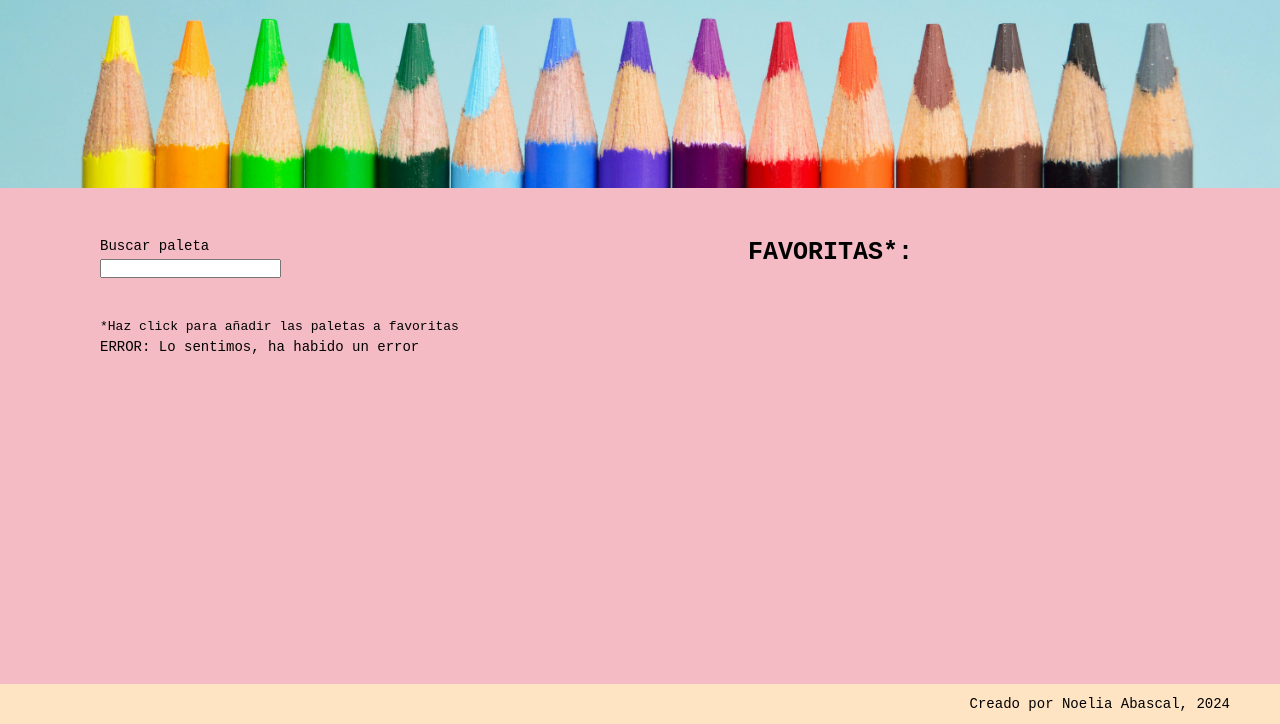
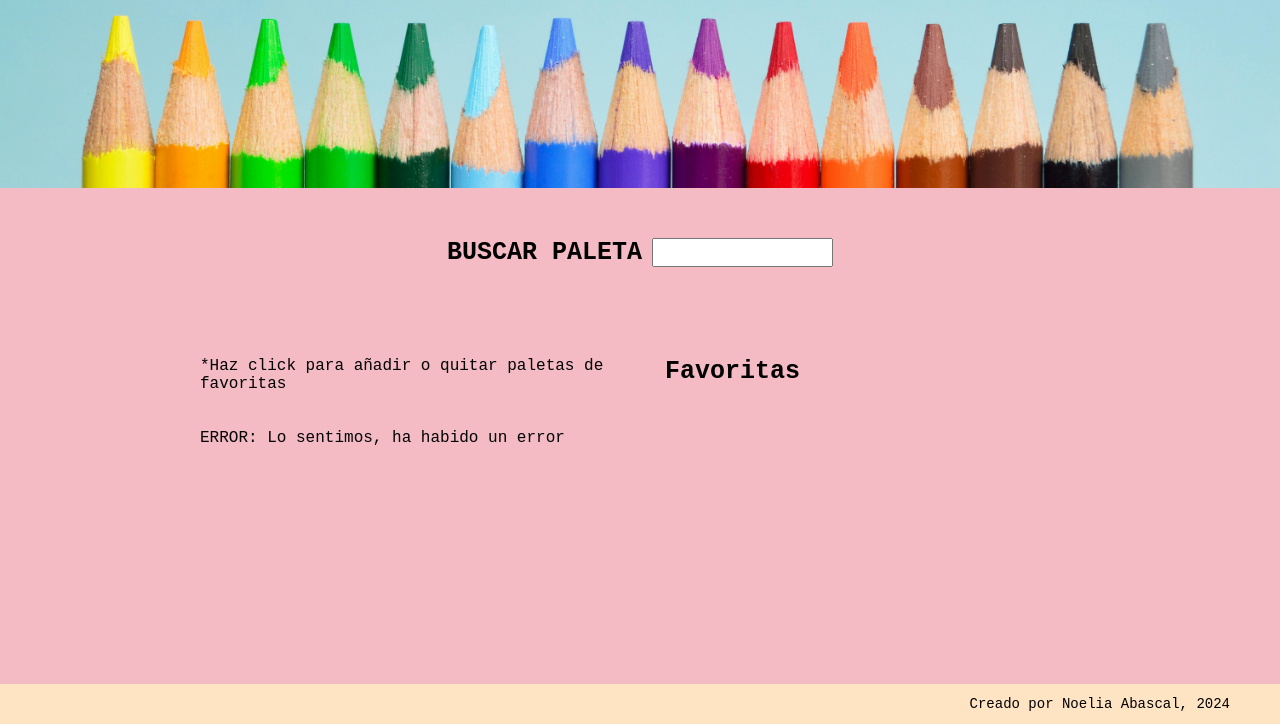
Before and after one commit to elialcodes/ejercicio-paletas-modulo-2, a website built with Vite: page src/index.html in a window 1280 px wide. Shown: the part 76-800 px from the top of the page. Built offline with nearby package versions, Linux system fonts and the light colour scheme; no server answers.

Commit message:
new layout

```diff
--- a/src/js/main.js
+++ b/src/js/main.js
@@ -23,8 +23,6 @@ function handleFavoritePalettes(event) {
   } else {
     favoriteList.splice(indexFavoritePalettes, 1);
   }
-  console.log(favoriteList);
-  console.log(palettesList);
   renderPalettes(favoriteList, containerFavorite); //pintamos las paletas favoritas en el contenedor de favoritas
 }
 
--- a/src/partials/main.html
+++ b/src/partials/main.html
@@ -1,13 +1,17 @@
 <main>
-  <div class="container__search">
-    <p class="p__search">Buscar paleta</p>
+  <div class="search">
+    <h2 class="p__search">BUSCAR PALETA</h2>
     <input class="input__search js-search" type="text" />
-    <div class="container__main js-container-main"></div>
-    <p class="p__favorite">*Haz click para añadir las paletas a favoritas</p>
-    <p class="js-message-error"></p>
   </div>
-  <div class="container__favorite">
-    <h2>FAVORITAS*:</h2>
-    <div class="container__main js-container-favorite"></div>
+  <div class="container__global">
+    <div class="container__search">
+      <p class="p__favorite">*Haz click para añadir o quitar paletas de favoritas</p>
+      <div class="container__main js-container-main"></div>
+      <p class="js-message-error"></p>
+    </div>
+    <div class="container__favorite">
+      <h2>Favoritas</h2>
+      <div class="container__main js-container-favorite"></div>
+    </div>
   </div>
 </main>
--- a/src/scss/layout/_main.scss
+++ b/src/scss/layout/_main.scss
@@ -1,19 +1,34 @@
 main {
   padding: 20px;
-  display: flex;
-  justify-content: space-between;
   @media (min-width: 768px) {
     padding: 50px 100px;
   }
 }
 
+.search {
+  display: flex;
+  gap: 10px;
+  justify-content: center;
+  margin-bottom: 20px;
+}
+.container__global {
+  display: flex;
+  flex-direction: row;
+  justify-content: space-between;
+  gap: 20px;
+  @media (min-width: 768px) {
+    padding: 50px 100px;
+    gap: 50px;
+  }
+}
+
 .container__search,
 .container__favorite {
-  width: 40%;
+  width: 50%;
 }
 
 h2 {
-  font-size: 20px;
+  font-size: 18px;
   margin-bottom: 10px;
   @media (min-width: 768px) {
     font-size: 25px;
@@ -22,12 +37,14 @@ h2 {
 }
 
 p {
-  font-size: 14px;
-  margin-bottom: 5px;
+  margin-bottom: 15px;
+  @media (min-width: 768px) {
+    margin-bottom: 20px;
+  }
 }
 
 .input__search {
-  margin-bottom: 25px;
+  margin-bottom: 20px;
 }
 
 .container__main {
@@ -40,7 +57,7 @@ p {
 h3 {
   font-size: 11px;
   @media (min-width: 768px) {
-    font-size: 14px;
+    font-size: 16px;
   }
 }
 
@@ -75,5 +92,8 @@ h3 {
 }
 
 .p__favorite {
-  font-size: 13px;
+  font-size: 10px;
+  @media (min-width: 768px) {
+    font-size: 16px;
+  }
 }
```
